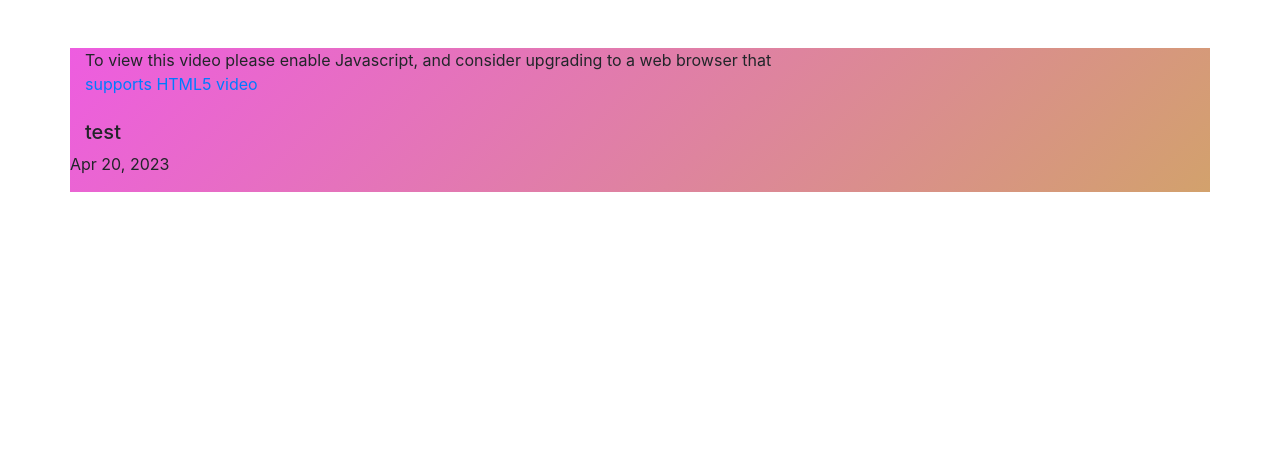
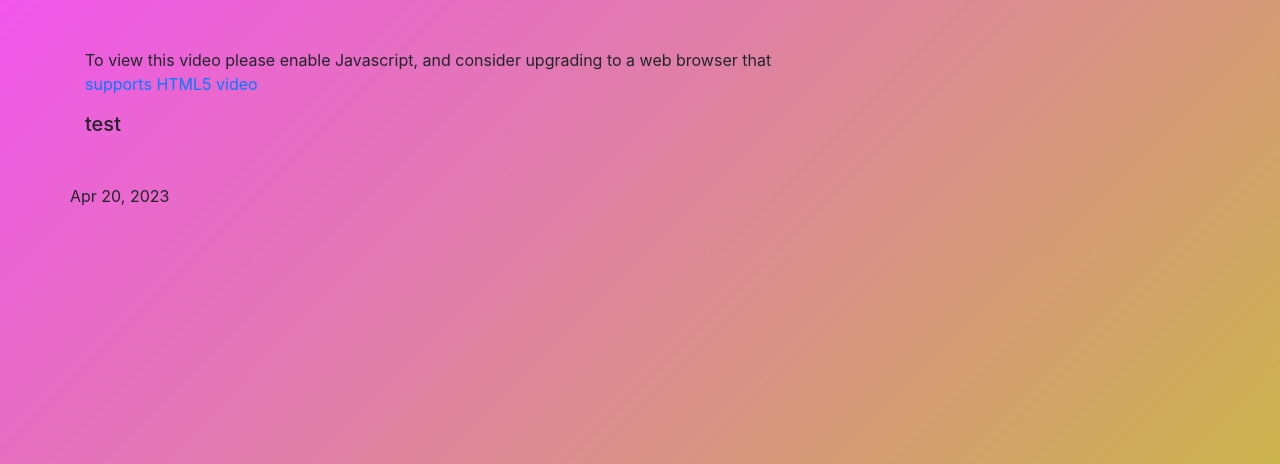
Before and after one commit to MarcBaumholz/DjangoWebsiteVideo, a Django app: page /videos/1/ in a window 1280 px wide. Shown: the top 464 px of the page. Run offline with Django 4.2, Linux system fonts and the light colour scheme; data comes from the database, SQL or seed files in the repository; some libraries are stand-ins or nearby versions.

Commit message:
background

```diff
--- a/videos/templates/videos/base.html
+++ b/videos/templates/videos/base.html
@@ -1,6 +1,12 @@
 <!doctype html>
-<html lang="en">
-  <head>
+<style>
+  .my-custom-background {
+    /* background-color: #f0f0f0; Ihre benutzerdefinierte Farbe */
+    background: linear-gradient(135deg, #f056eb 0%, #c4c62f 100%) fixed
+  }
+</style>
+<html lang="en" class="my-custom-background">
+  <head class="my-custom-background">
     <!-- Required meta tags -->
     <meta charset="utf-8">
     <meta name="viewport" content="width=device-width, initial-scale=1, shrink-to-fit=no">
@@ -16,16 +22,8 @@
 
     <title>Hello, world!</title>
   </head>
-  <body>
+  <body class="my-custom-background">
     {% block content %}
-    <style>
-	  .my-custom-background {
-		/* background-color: #f0f0f0; Ihre benutzerdefinierte Farbe */
-	  	background: linear-gradient(135deg, #f056eb 0%, #c4c62f 100%) fixed
-	  }
-	</style>
-    <div class="my-custom-background">
-    </div>
     {% endblock content %}
 
     <!-- Optional JavaScript -->
--- a/videos/templates/videos/detail_video.html
+++ b/videos/templates/videos/detail_video.html
@@ -21,7 +21,7 @@
 					To view this video please enable Javascript, and consider upgrading to a web browser that <a href="https://videojs.com/html5-video-support/" target="_blank">supports HTML5 video</a>
 					</p>
 				</video-js>
-				<h5 class="mt-4">{{ object.title }}</h5>
+				<h5 class="mb-5">{{ object.title }}</h5>
 				<div class="row">
 					<div class="d-flex justify-content-center align-items-center">
 						<p>{{ object.date_posted | date:"M d, Y" }}</p>
```
